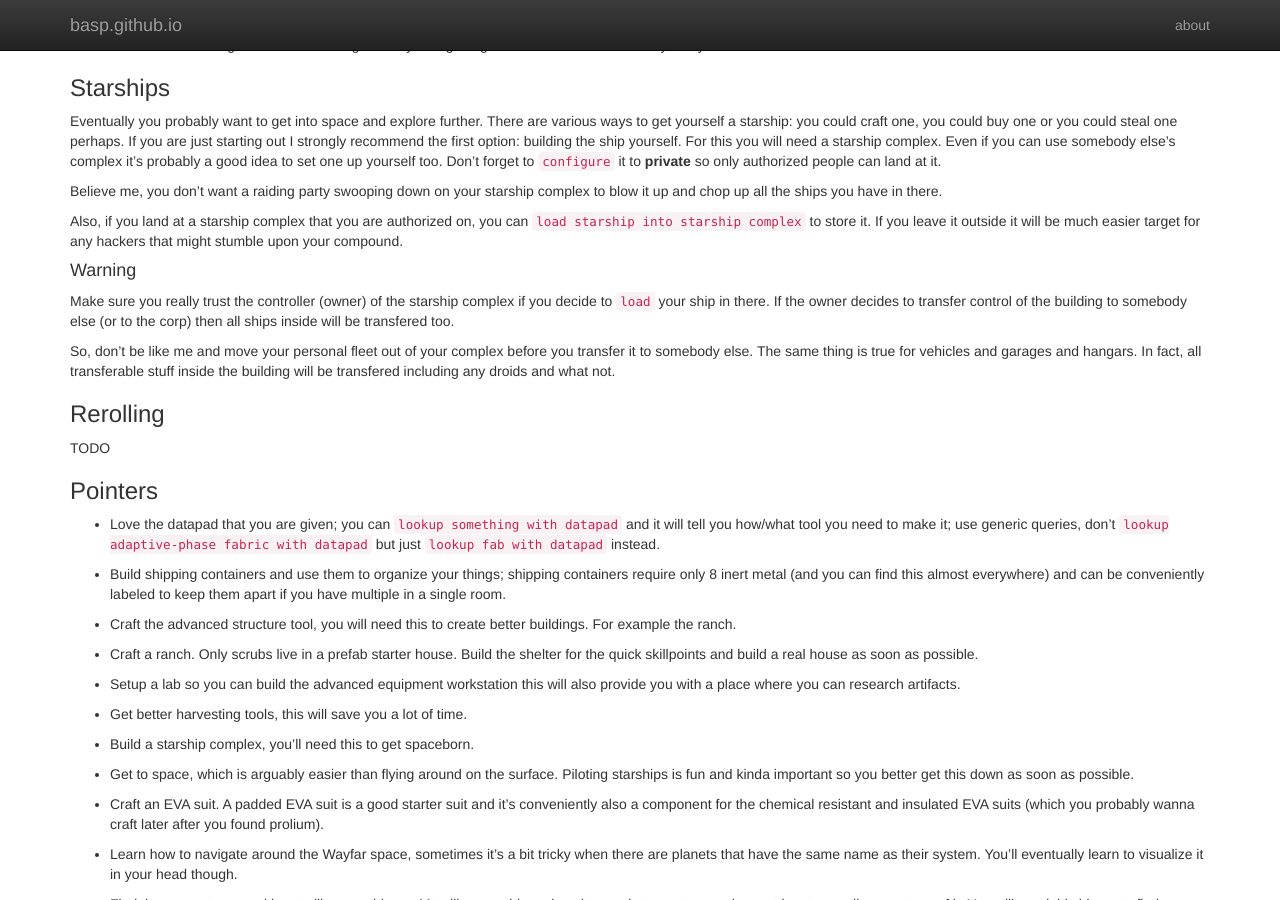
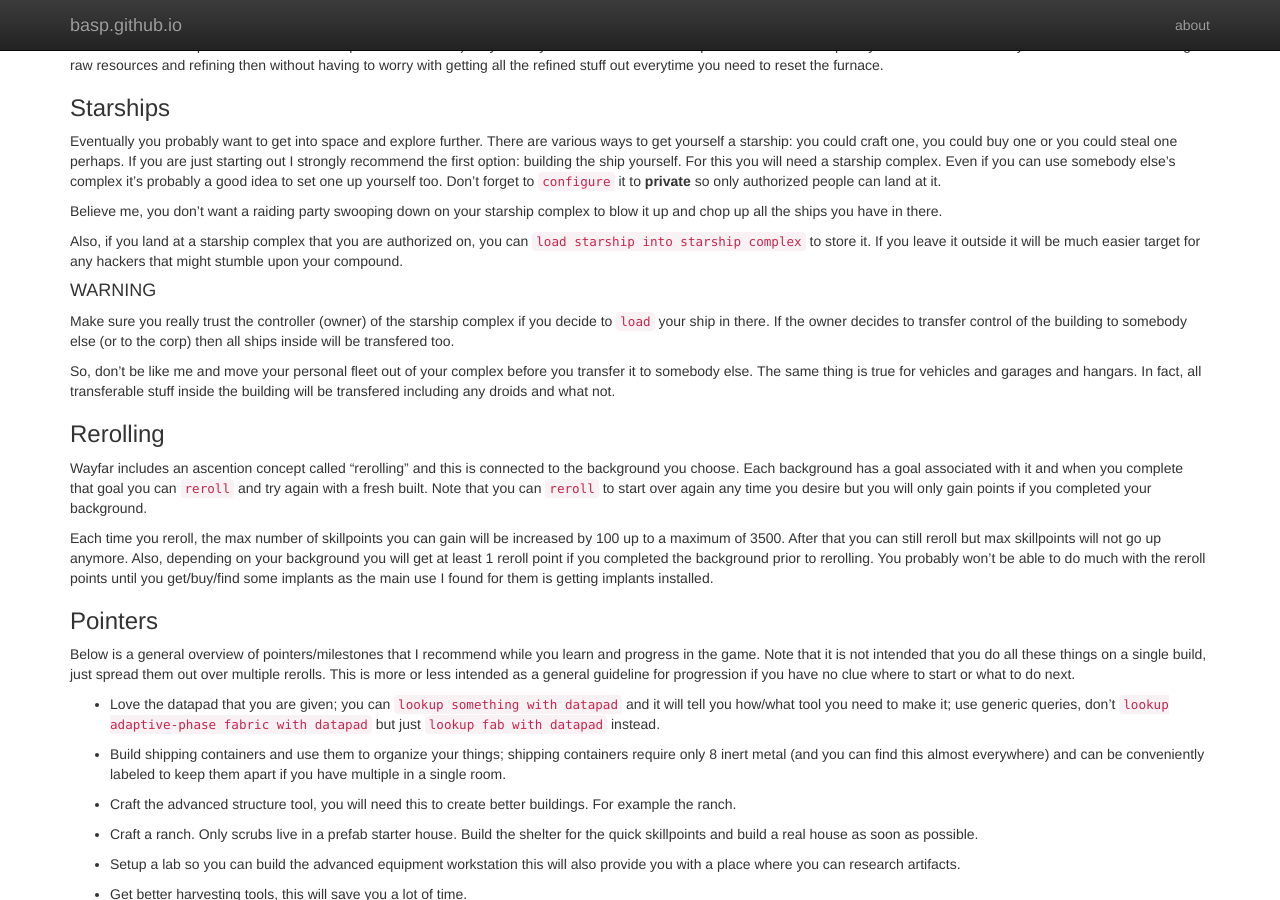
Before and after one commit to basp/basp.github.io, a Jekyll site: the page built from _posts/2014-03-27-AI-opinionated-newbie-guide.md, in a window 1280 px wide and 900 px high, scrolled down 2679 px. Built offline with Jekyll 4.4.1, drawn with Linux system fonts in a browser that asks for light colours; nearby versions of some CDN libraries; Markdown is read by kramdown in place of the engine named in the settings; some of the changed text lies outside the part shown.

Commit message:
More stuff

```diff
--- a/_posts/2014-03-27-AI-opinionated-newbie-guide.md
+++ b/_posts/2014-03-27-AI-opinionated-newbie-guide.md
@@ -23,7 +21,7 @@ Let's not get into that now though, you are not here to read about the history o
 ### Communication
 Turn `chatnet on`. Now you can `chat you message here` with other players. You can view a history of the chat by typing `chatnet history`.
 
-You can view all the players that are currently connected by typing `who`. This will show up a list with everyone and the thing they are doing. Take note of the __Idle__ column as this is useful information to determine whether your communications with this person will be effective.
+You can view all the players that are currently connected by typing `who`. This will show up a list with everyone and the thing they are doing. Take note of the __idle__ column as this is useful information to determine whether your communications with this person will be effective.
 
 You can also directly `page someplayer your message here`. If you really need some attention, `page vanity Hiya!`. Please don't harras a player. Some people might be very busy or some might have a hard time with processing all incoming information that the game is outputting due to whatever reason (they might just be drunk).
 
@@ -64,6 +62,8 @@ Before you start exploring for a good spot, check your `status` and `skills` and
 
 This also means you don't have to create an army of alts to try out various things as you can often easily flip your complete build around on your main faster than you can setup a new character. The reason for this is that you get skillpoints by using skills. So the more skills you have, the faster you will get skillpoints. This means that on a developed character it's usually not a big problem to regain the skillpoints that were lost.
 
+When you are a brand new character, the max amount of skillpoints you gain (and consequently spend) is 2500. You can increase this amount by completing your background and rerolling. More info about this below.
+
 ### Crafting
 Note: this section is about manual crafting, automated crafting and factories is explained a bit further down.
 
@@ -95,15 +95,19 @@ Believe me, you don't want a raiding party swooping down on your starship comple
 
 Also, if you land at a starship complex that you are authorized on, you can `load starship into starship complex` to store it. If you leave it outside it will be much easier target for any hackers that might stumble upon your compound.
 
-#### Warning
+#### WARNING
 Make sure you really trust the controller (owner) of the starship complex if you decide to `load` your ship in there. If the owner decides to transfer control of the building to somebody else (or to the corp) then all ships inside will be transfered too.
 
 So, don't be like me and move your personal fleet out of your complex before you transfer it to somebody else. The same thing is true for vehicles and garages and hangars. In fact, all transferable stuff inside the building will be transfered including any droids and what not.
 
 ### Rerolling
-TODO
+Wayfar includes an ascention concept called "rerolling" and this is connected to the background you choose. Each background has a goal associated with it and when you complete that goal you can `reroll` and try again with a fresh built. Note that you can `reroll` to start over again any time you desire but you will only gain points if you completed your background.
+
+Each time you reroll, the max number of skillpoints you can gain will be increased by 100 up to a maximum of 3500. After that you can still reroll but max skillpoints will not go up anymore. Also, depending on your background you will get at least 1 reroll point if you completed the background prior to rerolling. You probably won't be able to do much with the reroll points until you get/buy/find some implants as the main use I found for them is getting implants installed.
 
 ### Pointers
+Below is a general overview of pointers/milestones that I recommend while you learn and progress in the game. Note that it is not intended that you do all these things on a single build, just spread them out over multiple rerolls. This is more or less intended as a general guideline for progression if you have no clue where to start or what to do next.
+
 * Love the datapad that you are given; you can `lookup something with datapad` and it will tell you how/what tool you need to make it; use generic queries, don't `lookup adaptive-phase fabric with datapad` but just `lookup fab with datapad` instead.
 
 * Build shipping containers and use them to organize your things; shipping containers require only 8 inert metal (and you can find this almost everywhere) and can be conveniently labeled to keep them apart if you have multiple in a single room.
```
Also changed, not shown: other parts of _posts/2014-03-27-AI-opinionated-newbie-guide.md (+0 -2 lines).
